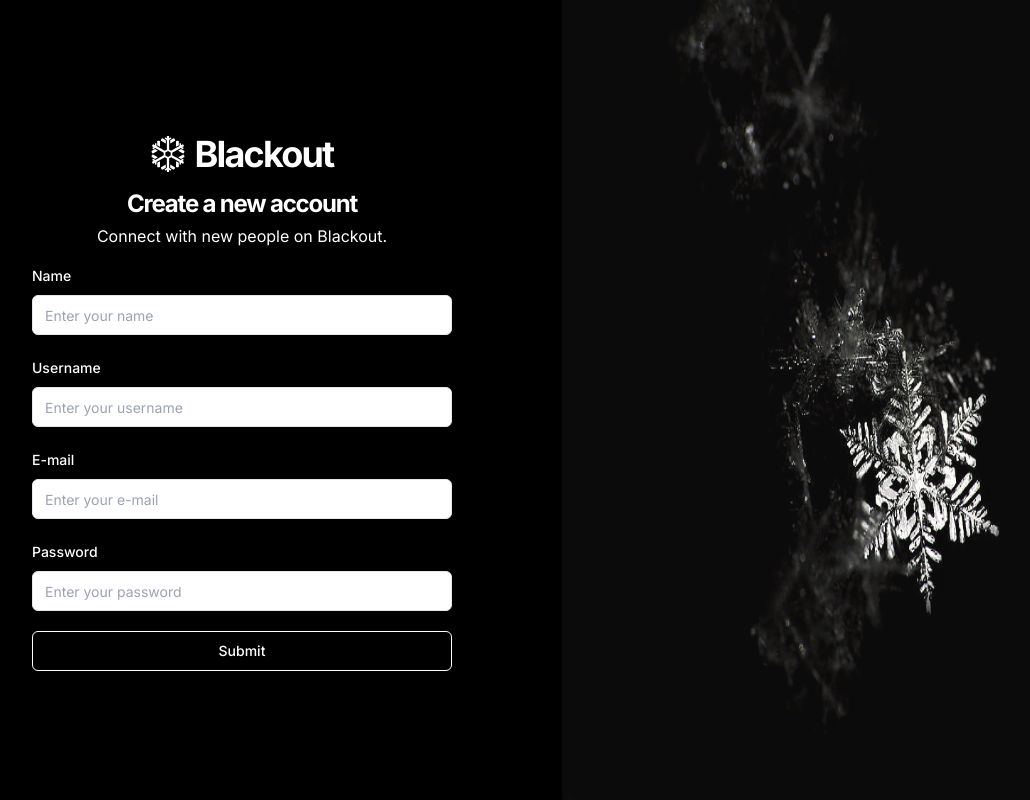
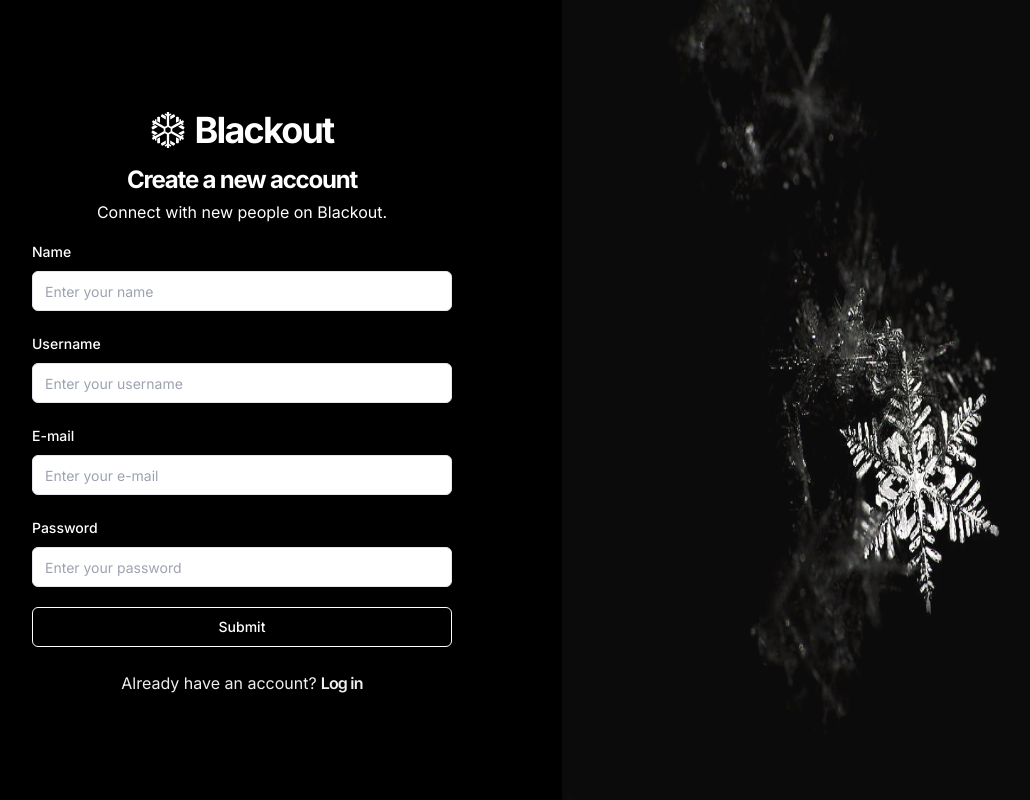
Before and after one commit to brunofbpaula/BlackoutSM, a React (Vite) app: page /sign-up in a window 1280 px wide. Shown: the whole page, without its empty margins (78-1108 px from the left). Built offline with nearby package versions, Linux system fonts and the light colour scheme.

Commit message:
Add link to sign in

```diff
--- a/src/_auth/forms/SignUpForm.tsx
+++ b/src/_auth/forms/SignUpForm.tsx
@@ -6,6 +6,7 @@ import { useForm } from "react-hook-form"
 import { SignUpValidation } from "@/lib/validation"
 import { z } from "zod"
 import Loader from "@/components/shared/Loader"
+import { Link } from "react-router-dom"
 
 
 const SignUpForm = () => {
@@ -97,6 +98,10 @@ const SignUpForm = () => {
                 </div>
               ): "Submit"}
           </Button>
+          <p className="text-small-regular text-light-2 text-center mt-1">
+            Already have an account?
+            <Link to='/sign-in' className="text-primary base-semibold ml-1">Log in</Link>
+          </p>
         </form>
       </div>
     </Form>
```
